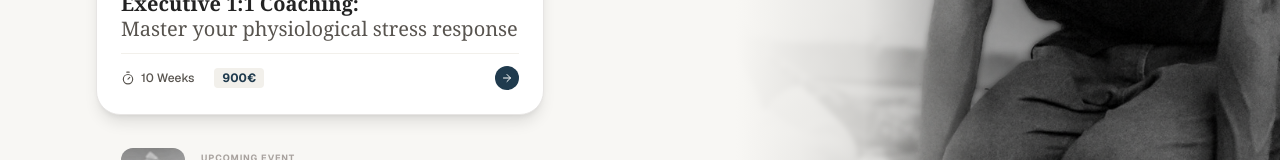
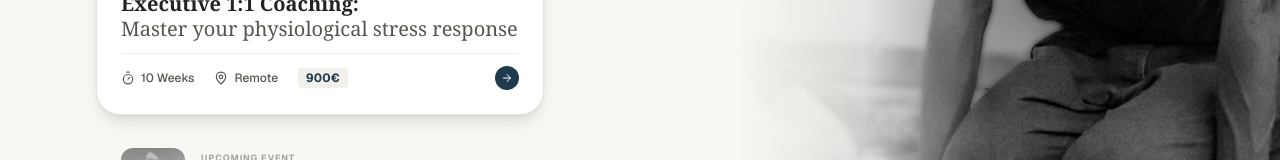
Before and after one commit to Deckard-Evrloot/breathing-with-pascal, a Next.js app: page / in a window 1280 px wide. Shown: the part 529-689 px from the top of the page. Built offline with nearby package versions, Linux system fonts and the light colour scheme.

Commit message:
feat: add remote tag and finalize bw hero image

```diff
--- a/src/app/page.tsx
+++ b/src/app/page.tsx
@@ -80,10 +80,15 @@ export default function Home() {
                       </h3>
 
                       {/* Footer */}
+                      {/* Footer */}
                       <div className="flex items-center gap-5 text-xs text-[#57534E] font-medium pt-3 border-t border-[#F2F0EB] mt-1">
                         <div className="flex items-center gap-1.5">
                           <Timer className="w-3.5 h-3.5" />
                           <span>10 Weeks</span>
+                        </div>
+                        <div className="flex items-center gap-1.5">
+                          <MapPin className="w-3.5 h-3.5" />
+                          <span>Remote</span>
                         </div>
                         <div className="flex items-center gap-1.5">
                           <span className="text-[#1F3A4D] font-bold bg-[#F2F0EB] px-2 py-0.5 rounded">900€</span>
@@ -140,7 +145,7 @@ export default function Home() {
           {/* Mirroring container - using absolute inset to force fill */}
           <div className="absolute inset-0">
             <Image
-              src="/images/hero-new.jpg"
+              src="/images/hero-bw.jpg"
               alt="Pascal with lighter"
               fill
               className="object-cover object-center"
```
Also changed, not shown: public/images/hero-bw.jpg (added).
